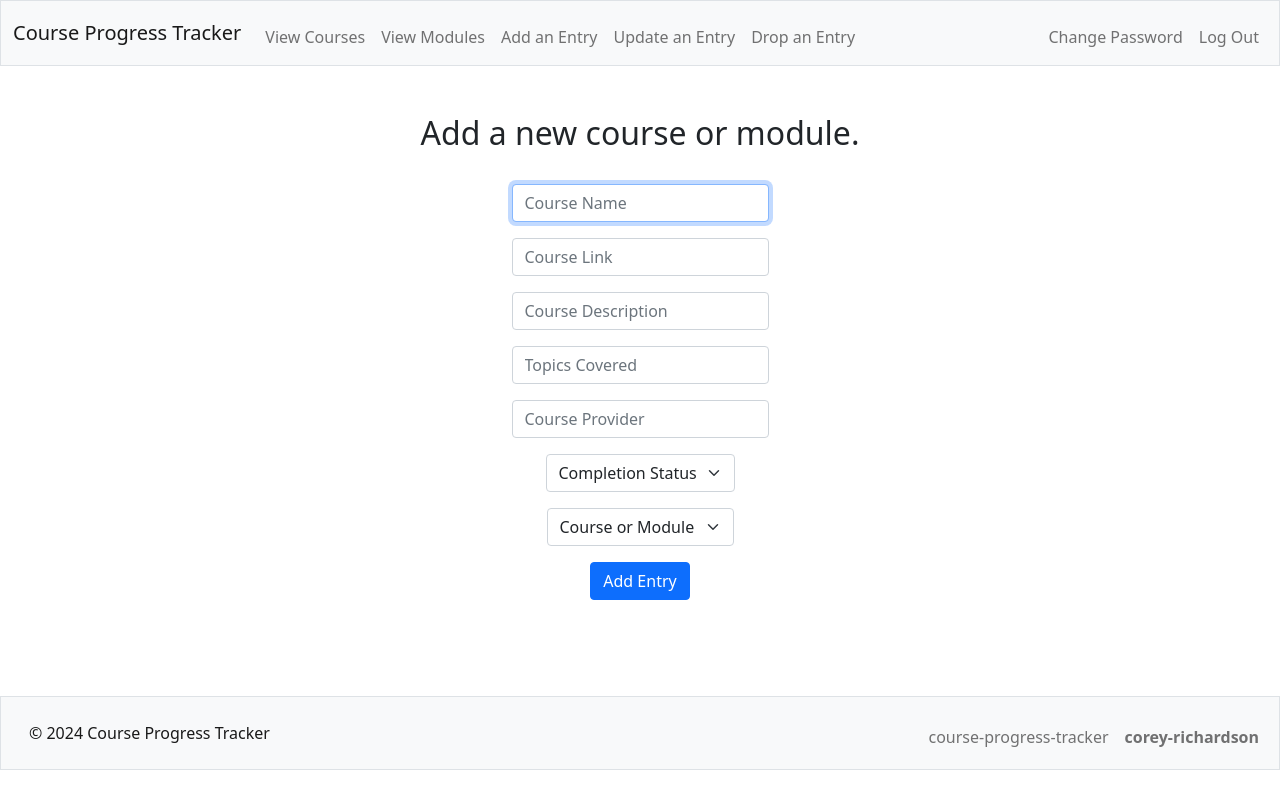
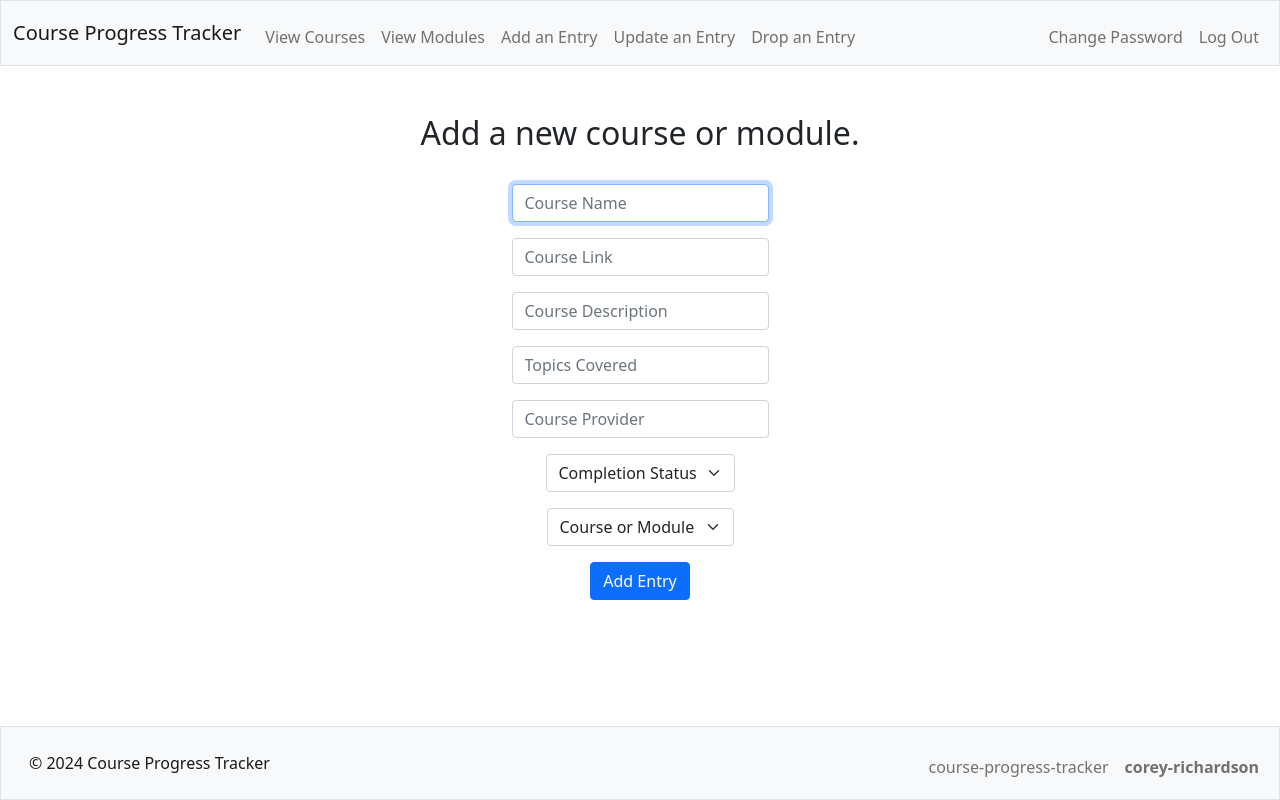
Before and after one commit to corey-richardson/course-progress-tracker, a Flask app: page /add in a window 1280 px wide. Run offline with Flask 3, Linux system fonts and the light colour scheme; a user stored in the database is signed in.

Commit message:
Sticky Footer Attempt #2

```diff
--- a/mysite/static/style.css
+++ b/mysite/static/style.css
@@ -1,3 +1,13 @@
+body {
+    display: flex;
+    flex-direction: column;
+    min-height: 100vh;
+}
+
+main {
+    flex: 1;
+}
+
 p, aside {
     margin: 0;
 }
```
